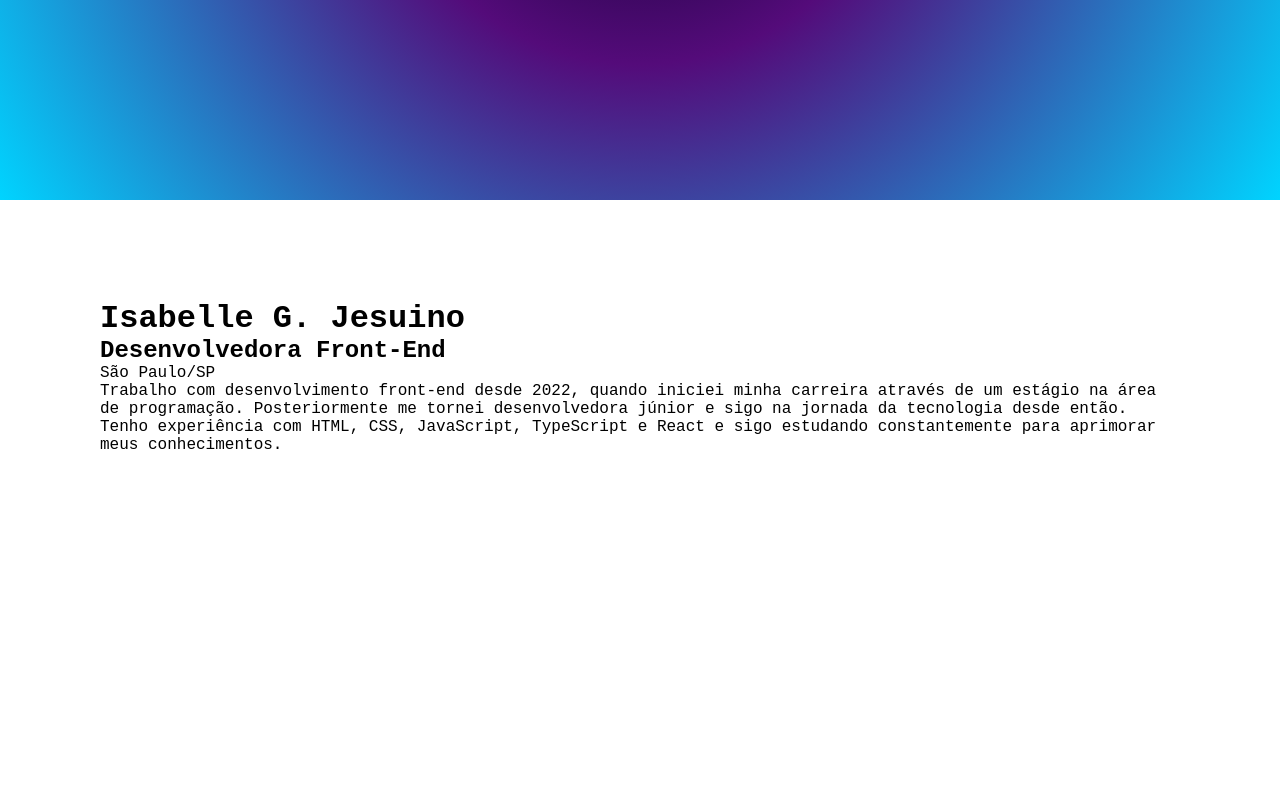
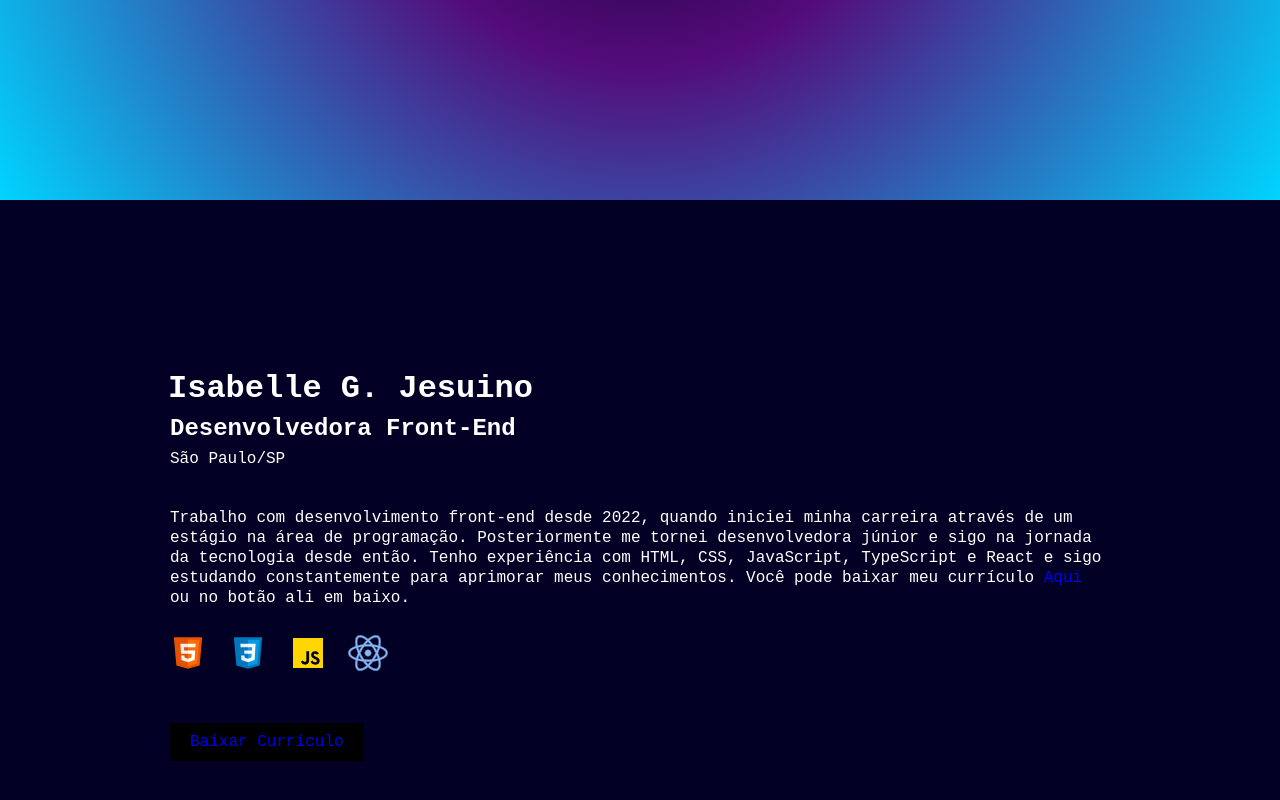
Before and after one commit to isabellegj/isabellegj.github.io, a plain HTML site: page index.html in a window 1280 px wide. Shown: the part 600-1400 px from the top of the page. Before the commit the page ends 1154 px from the top, so only its background shows below. Drawn offline with Linux system fonts and the light colour scheme.

Commit message:
created about section

```diff
--- a/css/about.css
+++ b/css/about.css
@@ -1,4 +1,39 @@
 .about {
   display: grid;
-  margin: 100px;
+  padding: 170px;
+  background-color: rgb(2, 0, 36);
+  color: white;
+  justify-items: start;
 }
+
+.about-title {
+  margin-left: -2px;
+  margin-bottom: 8px;
+}
+
+.about-subtitle {
+  margin-bottom: 8px;
+}
+
+.about-text {
+  margin-top: 40px;
+  line-height: 20px;
+}
+
+.about-images {
+  display: flex;
+  gap: 20px;
+  justify-content: start;
+  margin-top: 25px;
+  margin-left: -2px;
+}
+
+.download-cv {
+  background: black;
+  padding: 10px 20px;
+  margin-top: 50px;
+}
+
+.download-cv:hover {
+  background: darkblue;
+}
--- a/index.html
+++ b/index.html
@@ -9,7 +9,7 @@
       content="Desenvolvedora Front End Localizada em São Paulo"
     />
     <link rel="stylesheet" href="./css/style.css" />
-    <title>Isabelle G. Jesuino</title>
+    <title>Isabelle G. Jesuino - Desenvolvedora Front-End</title>
   </head>
 
   <body>
@@ -17,11 +17,11 @@
       <header class="header">
         <nav aria-label="primary">
           <ul class="menu">
-          <li><a href="">Sobre</a></li>
-          <li><a href="">Experiência</a></li>
-          <li><a href="">Formação</a></li>
-          <li><a href="">Projetos</a></li>
-          <li><a href="">Contato</a></li>
+            <li><a href="#about">Sobre</a></li>
+            <li><a href="#experience">Experiência</a></li>
+            <li><a href="#education">Formação</a></li>
+            <li><a href="#projects">Projetos</a></li>
+            <li><a href="#contact">Contato</a></li>
           </ul>
         </nav>
       </header>
@@ -33,18 +33,36 @@
       </div>
     </div>
 
-    <main class="about">
-      <div>
-      <h1>Isabelle G. Jesuino</h1>
-      <h2>Desenvolvedora Front-End</h2>
+    <main class="about" id="about" aria-label="About">
+      <h1 class="about-title">Isabelle G. Jesuino</h1>
+      <h2 class="about-subtitle">Desenvolvedora Front-End</h2>
       <p>São Paulo/SP</p>
-      <p>
+      <p class="about-text">
         Trabalho com desenvolvimento front-end desde 2022, quando iniciei minha
         carreira através de um estágio na área de programação. Posteriormente me
         tornei desenvolvedora júnior e sigo na jornada da tecnologia desde
         então. Tenho experiência com HTML, CSS, JavaScript, TypeScript e React e
-        sigo estudando constantemente para aprimorar meus conhecimentos.
+        sigo estudando constantemente para aprimorar meus conhecimentos. Você
+        pode baixar meu currículo
+        <a
+          href="./download/CV_Isabelle_Jesuino.pdf"
+          download="CV_Isabelle_Jesuino.pdf"
+          >Aqui</a
+        >
+        ou no botão ali em baixo.
       </p>
+      <div class="about-images">
+        <img src="./svg/html-icon.svg" alt="" />
+        <img src="./svg/css-icon.svg" alt="" />
+        <img src="./svg/js-icon.svg" alt="" />
+        <img src="./svg/react-icon.svg" alt="" />
+      </div>
+      <a
+        class="download-cv"
+        href="./download/CV_Isabelle_Jesuino.pdf"
+        download="CV_Isabelle_Jesuino.pdf"
+        >Baixar Currículo</a
+      >
     </main>
   </body>
 </html>
```
Also changed, not shown: svg/arrow-left-svgrepo-com.svg (deleted), svg/arrow-right-svgrepo-com.svg (deleted), svg/compress-wide-svgrepo-com.svg (deleted), svg/css-icon.svg (added), svg/dash-svgrepo-com.svg (deleted), svg/garage-open-svgrepo-com.svg (deleted), svg/house-01-svgrepo-com.svg (deleted), svg/html-icon.svg (added), svg/js-icon.svg (added), svg/react-icon.svg (added), svg/refresh-cw-svgrepo-com.svg (deleted), svg/search-alt-2-svgrepo-com.svg (deleted), svg/xmark-svgrepo-com.svg (deleted), 1 other file. Lines whose indentation alone changed are shown as unchanged.
